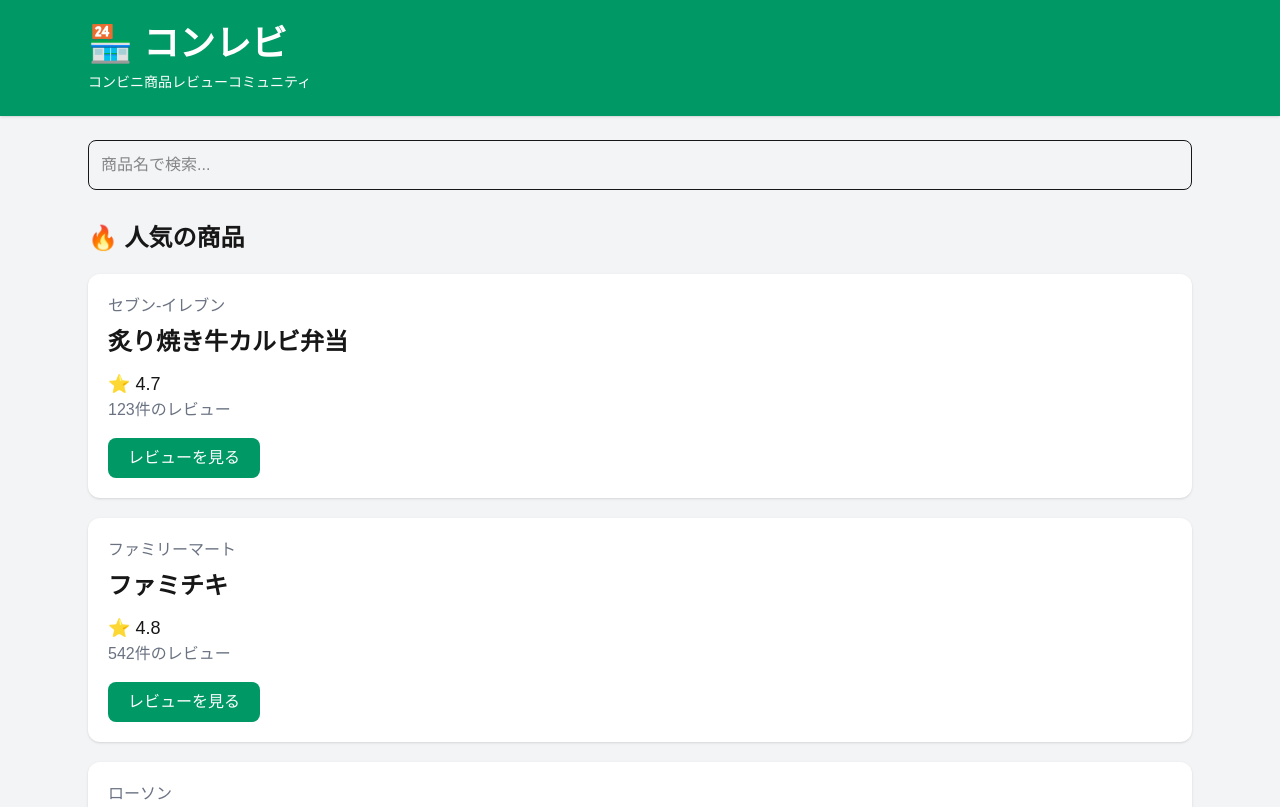
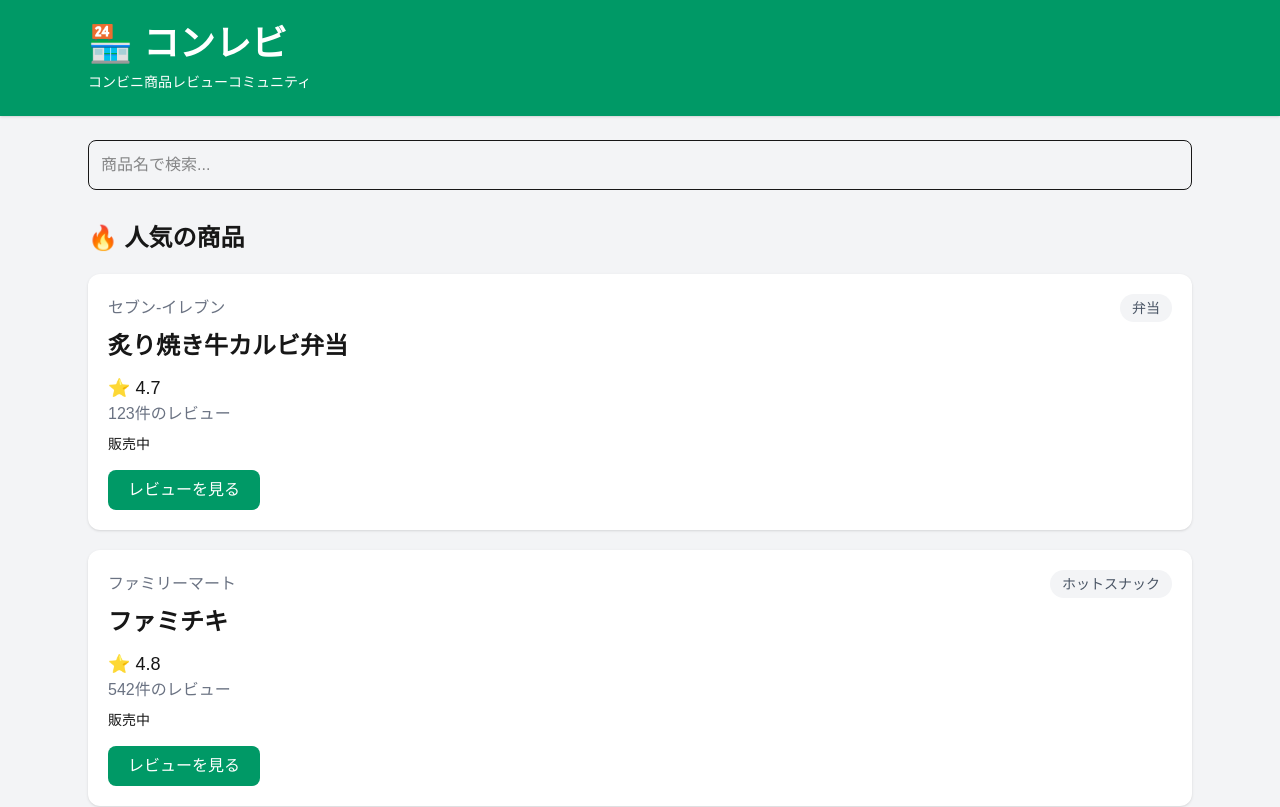
Before and after one commit to nomakumi24-ui/conrevv, a Next.js app: page / in a window 1280 px wide. Shown: the top 807 px of the page. Built offline with nearby package versions, Linux system fonts and the light colour scheme.

Commit message:
chore: initialize next app

```diff
--- a/app/page.tsx
+++ b/app/page.tsx
@@ -1,88 +1,26 @@
+import { Header } from "@/components/Header";
+import { ProductCard } from "@/components/ProductCard";
+import { products } from "@/data/products";
+
 export default function Home() {
-  const products = [
-    {
-      id: 1,
-      store: "セブン-イレブン",
-      name: "炙り焼き牛カルビ弁当",
-      rating: 4.7,
-      reviews: 123,
-    },
-    {
-      id: 2,
-      store: "ファミリーマート",
-      name: "ファミチキ",
-      rating: 4.8,
-      reviews: 542,
-    },
-    {
-      id: 3,
-      store: "ローソン",
-      name: "プレミアムロールケーキ",
-      rating: 4.6,
-      reviews: 301,
-    },
-  ];
-
   return (
     <main className="min-h-screen bg-gray-100">
-      <header className="bg-emerald-600 text-white shadow">
-        <div className="max-w-6xl mx-auto p-6">
-          <h1 className="text-4xl font-bold">🏪 コンレビ</h1>
-          <p className="text-sm mt-2">
-            コンビニ商品レビューコミュニティ
-          </p>
-        </div>
-      </header>
+      <Header />
 
-      <section className="max-w-6xl mx-auto p-6">
-
+      <section className="mx-auto max-w-6xl p-6">
         <input
           type="text"
           placeholder="商品名で検索..."
-          className="w-full rounded-lg border p-3 mb-8"
+          className="mb-8 w-full rounded-lg border p-3"
         />
 
-        <h2 className="text-2xl font-bold mb-5">
-          🔥 人気の商品
-        </h2>
+        <h2 className="mb-5 text-2xl font-bold">🔥 人気の商品</h2>
 
         <div className="grid gap-5">
-
           {products.map((product) => (
-
-            <div
-              key={product.id}
-              className="bg-white rounded-xl shadow p-5 hover:shadow-lg transition"
-            >
-
-              <p className="text-gray-500">
-                {product.store}
-              </p>
-
-              <h3 className="text-2xl font-bold mt-2">
-                {product.name}
-              </h3>
-
-              <p className="mt-3 text-lg">
-                ⭐ {product.rating}
-              </p>
-
-              <p className="text-gray-500">
-                {product.reviews}件のレビュー
-              </p>
-
-              <button
-                className="mt-4 bg-emerald-600 text-white px-5 py-2 rounded-lg hover:bg-emerald-700"
-              >
-                レビューを見る
-              </button>
-
-            </div>
-
+            <ProductCard key={product.id} product={product} />
           ))}
-
         </div>
-
       </section>
     </main>
   );
--- /dev/null
+++ b/components/Header.tsx
@@ -0,0 +1,10 @@
+export function Header() {
+  return (
+    <header className="bg-emerald-600 text-white shadow">
+      <div className="mx-auto max-w-6xl p-6">
+        <h1 className="text-4xl font-bold">🏪 コンレビ</h1>
+        <p className="mt-2 text-sm">コンビニ商品レビューコミュニティ</p>
+      </div>
+    </header>
+  );
+}
--- /dev/null
+++ b/components/ProductCard.tsx
@@ -0,0 +1,33 @@
+import type { Product } from "@/types/product";
+
+type ProductCardProps = {
+  product: Product;
+};
+
+export function ProductCard({ product }: ProductCardProps) {
+  return (
+    <div className="rounded-xl bg-white p-5 shadow transition hover:shadow-lg">
+      <div className="flex items-center justify-between gap-3">
+        <p className="text-gray-500">{product.store}</p>
+
+        <span className="rounded-full bg-gray-100 px-3 py-1 text-sm text-gray-600">
+          {product.category}
+        </span>
+      </div>
+
+      <h3 className="mt-2 text-2xl font-bold">{product.name}</h3>
+
+      <p className="mt-3 text-lg">⭐ {product.rating}</p>
+
+      <p className="text-gray-500">{product.reviews}件のレビュー</p>
+
+      <p className="mt-2 text-sm">
+        {product.active ? "販売中" : "販売終了"}
+      </p>
+
+      <button className="mt-4 rounded-lg bg-emerald-600 px-5 py-2 text-white hover:bg-emerald-700">
+        レビューを見る
+      </button>
+    </div>
+  );
+}
--- /dev/null
+++ b/data/products.ts
@@ -0,0 +1,31 @@
+import type { Product } from "@/types/product";
+
+export const products: Product[] = [
+  {
+    id: 1,
+    store: "セブン-イレブン",
+    name: "炙り焼き牛カルビ弁当",
+    rating: 4.7,
+    reviews: 123,
+    category: "弁当",
+    active: true,
+  },
+  {
+    id: 2,
+    store: "ファミリーマート",
+    name: "ファミチキ",
+    rating: 4.8,
+    reviews: 542,
+    category: "ホットスナック",
+    active: true,
+  },
+  {
+    id: 3,
+    store: "ローソン",
+    name: "プレミアムロールケーキ",
+    rating: 4.6,
+    reviews: 301,
+    category: "スイーツ",
+    active: true,
+  },
+];
--- /dev/null
+++ b/types/product.ts
@@ -0,0 +1,21 @@
+export type Review = {
+  id: number;
+  userName: string;
+  rating: number;
+  comment: string;
+  wouldBuyAgain: boolean;
+};
+
+export type Product = {
+  id: number;
+  store: string;
+  name: string;
+  rating: number;
+  reviews: number;
+  category: string;
+  active: boolean;
+  price: number;
+  description: string;
+  imageUrl?: string;
+  reviewList: Review[];
+};
```
Also changed, not shown: app/product/[id]/page.tsx (added), components/ReviewCard.tsx (added).
